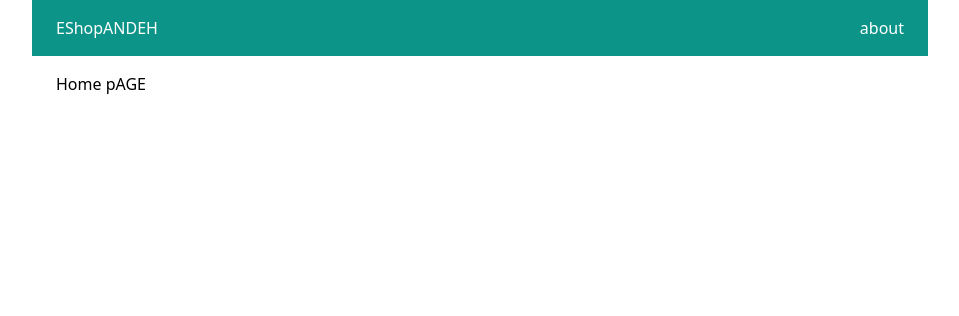
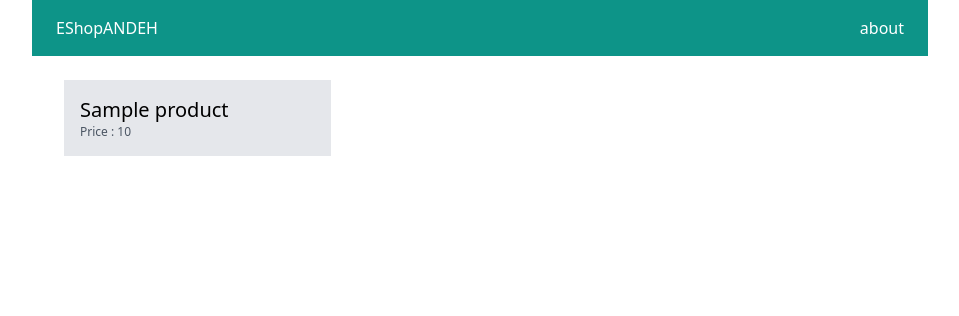
Before and after one commit to sasanAndeh/EShopANDEHDjango, a Django app: template templates/core/index.html in a window 1280 px wide. Shown: the top 316 px of the page, without its empty margins (160-1119 px from the left). Run offline with Django 3.2, Linux system fonts and the light colour scheme; the template is opened without the code that fills it: most values are stand-ins (such as "Sample title", 1, 10 or a date in 2020); parts of the project's set-up code (start-up, migrations or seed data) failed here and were passed over; some libraries are stand-ins or nearby versions.

Commit message:
add products in index html

```diff
--- a/templates/core/index.html
+++ b/templates/core/index.html
@@ -6,5 +6,16 @@
 
 
 {% block content %}
-    <h1>Home pAGE</h1>
+    <div class="flex flex-wrap">
+        {% for product in products %}
+            <div class="product w-1/3 p-2">
+                <div class="p-4 bg-gray-200">
+                    <h2 class= "text-xl">
+                        {{product.title}}
+                    </h2>
+                    <p class="text-xs text-gray-600">Price : {{product.get_display_price}}</p>
+                </div>
+            </div>
+        {% endfor %}
+    </div>
 {% endblock %}
```
